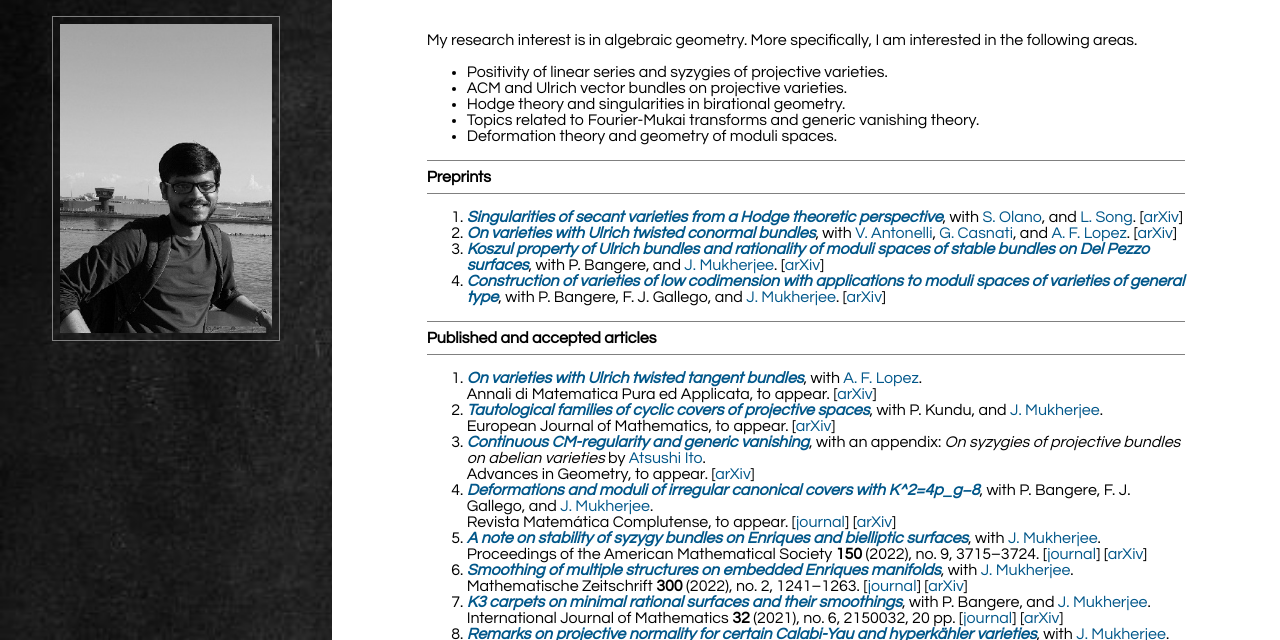
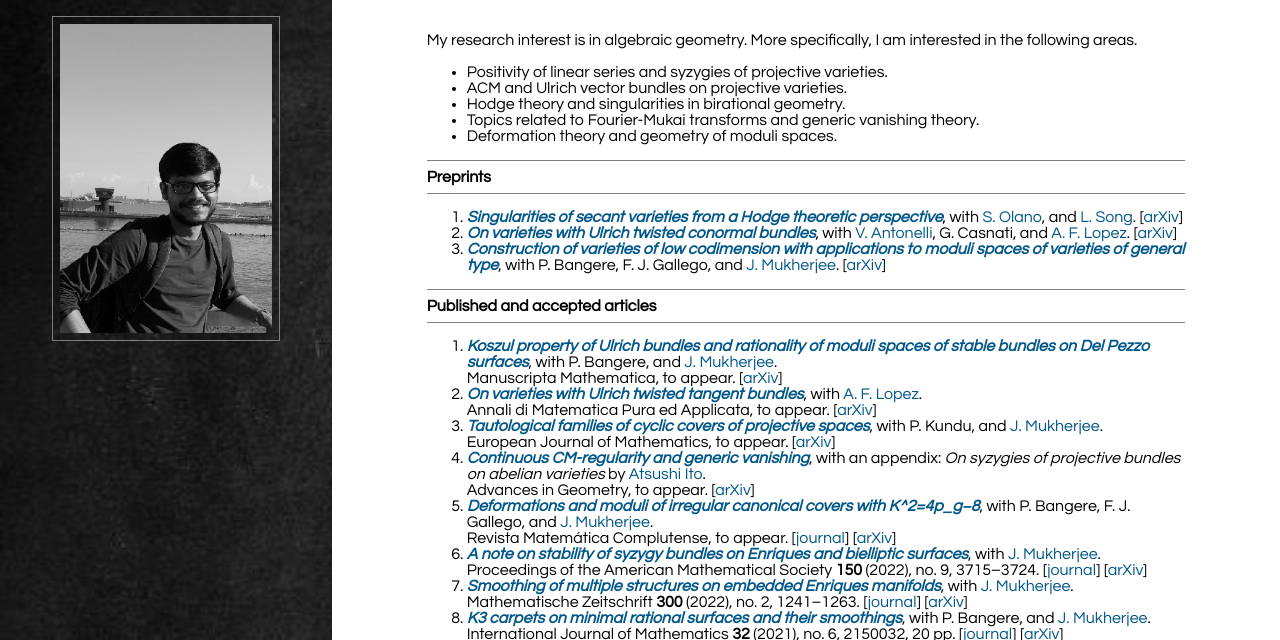
Before and after one commit to rcdeba/rcdeba.github.io, a plain HTML site: page research.html in a window 1280 px wide. Shown: the part 160-800 px from the top of the page. Drawn offline with Linux system fonts and the light colour scheme.

Commit message:
Add files via upload

```diff
--- a/research.html
+++ b/research.html
@@ -55,15 +55,15 @@
 	<hr style="height:0.5px;border:0.5px;color:#808080;background-color:#808080;">
         <ol>
               <li><em style="color:#01578a"><b>Singularities of secant varieties from a Hodge theoretic perspective</b></em>, with <a href = "https://www.math.toronto.edu/seolano/" class="link">S. Olano</a>, and <a href = "https://sites.google.com/view/leisong" class="link">L. Song</a>. [<a href = "https://arxiv.org/abs/2310.09391" class="link">arXiv</a>]</li>
-              <li><em style="color:#01578a"><b>On varieties with Ulrich twisted conormal bundles</b></em>, with <a href = "https://sites.google.com/view/vincenzoantonelli/home-page?authuser=0" class="link">V. Antonelli</a>, <a href = "https://staff.polito.it/gianfranco.casnati/" class="link">G. Casnati</a>, and <a href = "http://ricerca.mat.uniroma3.it/users/lopez/homeen.html" class="link">A. F. Lopez</a>. [<a href = "https://arxiv.org/abs/2306.00113" class="link">arXiv</a>]</li>
-              <li><em style="color:#01578a"><b>Koszul property of Ulrich bundles and rationality of moduli spaces of stable bundles on Del Pezzo surfaces</b></em>, with P. Bangere, and <a href = "https://sites.google.com/view/mukherjeejayan" class="link">J. Mukherjee</a>.
-               [<a href = "https://arxiv.org/abs/2202.13631" class="link">arXiv</a>]</li>
+              <li><em style="color:#01578a"><b>On varieties with Ulrich twisted conormal bundles</b></em>, with <a href = "https://sites.google.com/view/vincenzoantonelli/home-page?authuser=0" class="link">V. Antonelli</a>, G. Casnati, and <a href = "http://ricerca.mat.uniroma3.it/users/lopez/homeen.html" class="link">A. F. Lopez</a>. [<a href = "https://arxiv.org/abs/2306.00113" class="link">arXiv</a>]</li>
               <li><em style="color:#01578a"><b>Construction of varieties of low codimension with applications to moduli spaces of varieties of general type</b></em>, with P. Bangere, F. J. Gallego, and <a href = "https://sites.google.com/view/mukherjeejayan" class="link">J. Mukherjee</a>. [<a href = "https://arxiv.org/abs/2012.01682" class="link">arXiv</a>]</li>
         </ol>
 	<hr style="height:0.5px;border:none;color:#808080;background-color:#808080;">
         <span><b>Published and accepted articles</b></span>
 	<hr style="height:0.5px;border:0.5px;color:#808080;background-color:#808080;">
           <ol>
+              <li><em style="color:#01578a"><b>Koszul property of Ulrich bundles and rationality of moduli spaces of stable bundles on Del Pezzo surfaces</b></em>, with P. Bangere, and <a href = "https://sites.google.com/view/mukherjeejayan" class="link">J. Mukherjee</a>.<br>
+               Manuscripta Mathematica, to appear. [<a href = "https://arxiv.org/abs/2202.13631" class="link">arXiv</a>]</li>
               <li><em style="color:#01578a"><b>On varieties with Ulrich twisted tangent bundles</b></em>, with <a href = "http://ricerca.mat.uniroma3.it/users/lopez/homeen.html" class="link">A. F. Lopez</a>.<br>
                Annali di Matematica Pura ed Applicata, to appear. [<a href = "https://arxiv.org/abs/2301.03104" class="link">arXiv</a>]</li>
               <li><em style="color:#01578a"><b>Tautological families of cyclic covers of projective spaces</b></em>, with P. Kundu, and <a href = "https://sites.google.com/view/mukherjeejayan" class="link">J. Mukherjee</a>.<br>
```
Also changed, not shown: 1 other file.
